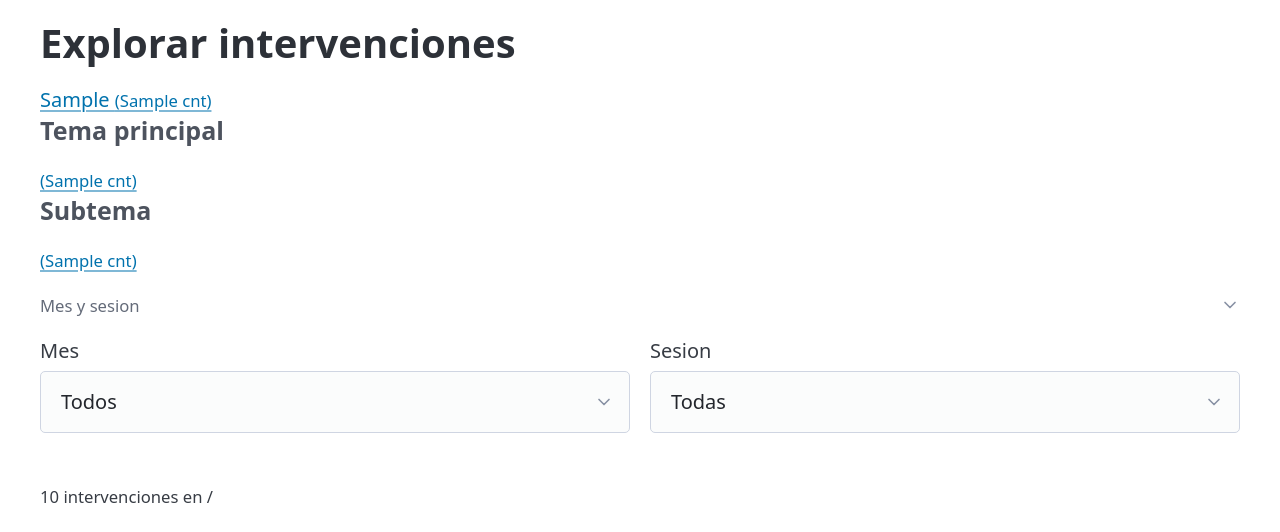
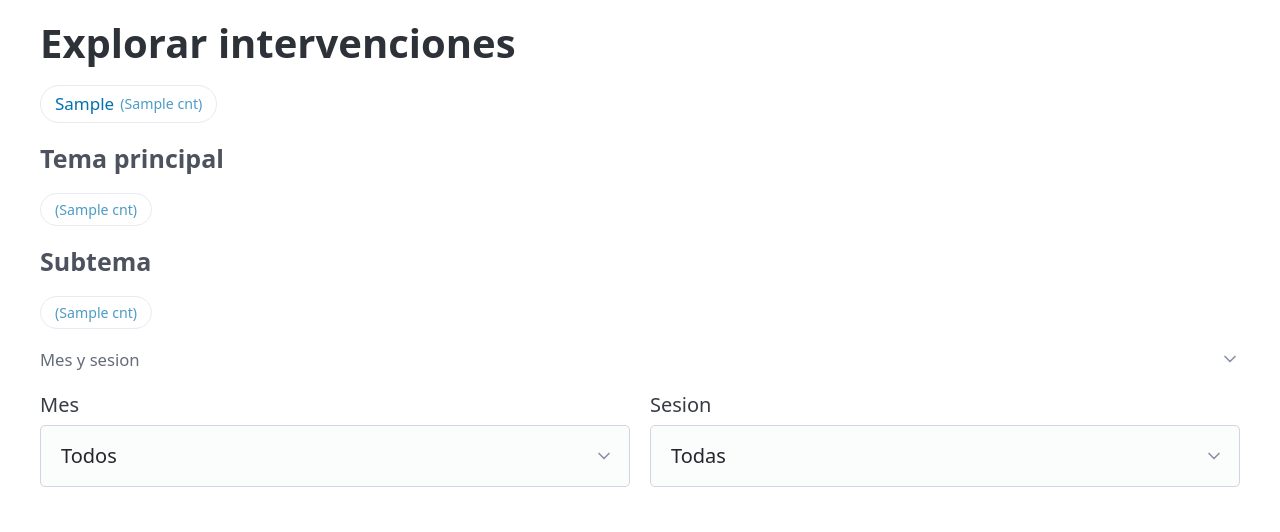
Before and after one commit to aguero-pen/visor_predicciones, a FastAPI app: template templates/explorar.html in a window 1280 px wide. Shown: the part 70-602 px from the top of the page. Run offline with FastAPI, Linux system fonts and the light colour scheme; the template is opened without the code that fills it: most values are stand-ins (such as "Sample title", 1, 10 or a date in 2020); some libraries are stand-ins or nearby versions.

Commit message:
feat: agregar estilos para chips de filtro

```diff
--- a/static/style.css
+++ b/static/style.css
@@ -150,6 +150,33 @@ td.incorrect { color: #c62828; font-weight: bold; }
     border-radius: 4px;
 }
 
+.filter-chips {
+    display: flex;
+    flex-wrap: wrap;
+    gap: 0.4rem;
+    margin-bottom: 1rem;
+}
+.chip {
+    display: inline-flex;
+    align-items: center;
+    gap: 0.3rem;
+    padding: 0.25rem 0.7rem;
+    border: 1px solid var(--pico-muted-border-color);
+    border-radius: 20px;
+    text-decoration: none;
+    font-size: 0.85rem;
+    background: var(--pico-background-color);
+    color: var(--pico-color);
+}
+.chip:hover { border-color: var(--pico-primary); color: var(--pico-primary); }
+.chip-active {
+    background: var(--pico-primary);
+    color: var(--pico-primary-inverse);
+    border-color: var(--pico-primary);
+}
+.chip-active:hover { opacity: 0.9; color: var(--pico-primary-inverse); }
+.chip small { opacity: 0.7; }
+
 .pagination-nav {
     display: flex;
     justify-content: center;
```
